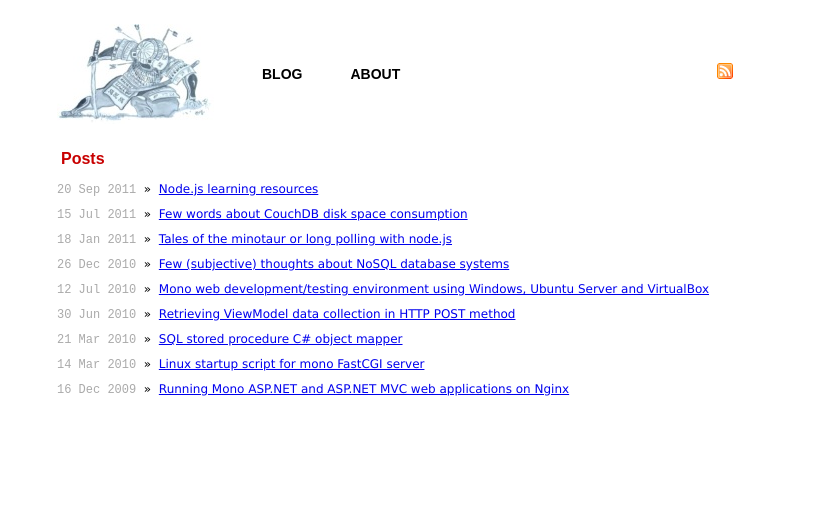
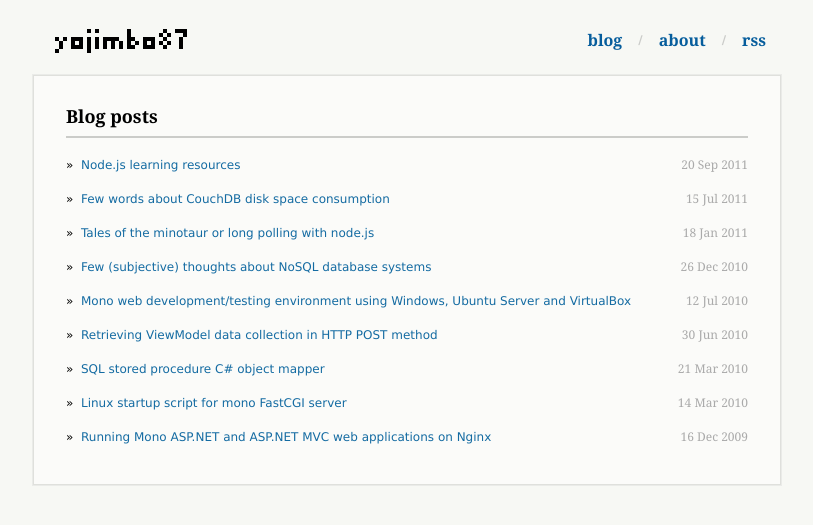
Before and after one commit to yojimbo87/yojimbo87.github.com, a Jekyll site: the page built from index.html, in a window 1280 px wide. Shown: the top 525 px of the page, without its empty margins (233-1046 px from the left). Built offline with Jekyll 4.4.1, drawn with Linux system fonts in a browser that asks for light colours; Markdown is read by kramdown in place of the engine named in the settings.

Commit message:
Redesign

```diff
--- a/_layouts/default.html
+++ b/_layouts/default.html
@@ -1,10 +1,12 @@
 <!DOCTYPE html>
 <html>
 <head>
-    <meta http-equiv="Content-type" content="text/html; charset=utf-8">
     <title>{{ page.title }}</title>
-    <meta name="author" content="Tomas Bosak">
-    <meta name="keywords" content="Tomas Bosak, blog, yojimbo87, {{ page.keywords }}">
+	<meta http-equiv="Content-type" content="text/html; charset=UTF-8" />
+    <meta name="author" content="Tomas Bosak" />
+	<meta name="description" content="Personal blog of Tomas Bosak" />
+    <meta name="keywords" content="Tomas Bosak, blog, yojimbo87, {{ page.keywords }}" />
+	<link rel="shortcut icon" href="/favicon.png" />
     <link rel="stylesheet" href="/css/screen.css" type="text/css" media="screen, projection" />
     <link rel="stylesheet" href="/css/syntax.css" type="text/css" />
     <script type="text/javascript">
@@ -22,17 +24,21 @@
 <body>
 	<div id="container">
 		<div id="header">
-			<a href="/" style="height: 100px; margin: 0 24px 0 0;">
-				<img src="/images/samurai.jpg" alt="" />
+			<a href="/">
+				<img src="/images/yojimbo87.png" alt="BLog logo" />
 			</a>
-			<a href="/">BLOG</a>
-			<a href="/about/about.html">ABOUT</a>
-			<a href="/feed/feed.xml" class="right">
-				<img src="/images/feed.png" alt="feed" />
-			</a>
+			<div class="menu">
+				<a href="/">blog</a>
+				<span>/</span>
+				<a href="/about/about.html">about</a>
+				<span>/</span>
+				<a href="/feed/feed.xml">rss</a>
+			</div>
 		</div>
-		<div id="content">
-			{{ content }}
+		<div id="content-wrapper">
+			<div id="content">
+				{{ content }}
+			</div>
 		</div>
 	</div>
 </body>
--- a/css/screen.css
+++ b/css/screen.css
@@ -43,32 +43,36 @@ table {
     border-spacing: 0;
 }
 /* Screen */
-body { background: #fff; font-family: Verdana, Arial; font-size: 12px; line-height: 22px; }
+body { background: #f7f8f4; font-family: Verdana, Arial; font-size: 12px; line-height: 22px; overflow-y: scroll; }
 
-h1 { color: #c80000; font-family: Arial; font-size: 16px; font-weight: bold; margin: 8px 4px; }
-h2 { color: #c80000; font-family: Arial; font-size: 16px; font-weight: bold; margin: 12px 4px 8px 4px; }
-h3 { font-family: Arial; font-size: 14px; font-weight: bold; margin: 24px 4px 12px 4px; }
+a { color: #146ba2; text-decoration: none; }
+a:hover { text-decoration: underline; }
 
-#container { margin: 0px auto; overflow: hidden; position: relative; width: 700px; }
-	#header { margin: 24px 0; overflow: hidden; }
-	#header a { color: #000; display: block; float: left; font-family: Arial; font-size: 14px; font-weight: bold; line-height: 100px; margin: 0 24px; text-decoration: none; }
-	#header a:hover { text-decoration: underline; }
-	#header a.right { float: right; }
+h1 { color: #c80000; font-family: Georgia; font-size: 16px; font-weight: bold; margin: 8px 4px; }
+h2 { border-bottom: 2px solid #cbccc9; color: #000; font-family: Georgia; font-size: 18px; font-weight: bold; line-height: 32px; margin: 12px 0 8px 0; padding: 0 0 4px 0; }
+h3 { font-family: Georgia; font-size: 16px; font-weight: bold; margin: 32px 0 12px 0; }
 
-	#content { margin: 4px 0; }
-	#content ul.posts { margin: 8px 0; }
-	#content ul.posts li { background: transparent; margin: 2px 0; text-indent: 0px; }
-	#content ul.posts li span { color: #aaa; font-family: Courier New; }
-		#post { margin: 0 0 16px 0; }
-		p { margin: 8px 0; text-align: justify; }
-		p.meta { font-family: Courier New; margin: 0 0 6px 6px; }
+#container { margin: 0px auto; overflow: hidden; position: relative; width: 750px; }
+	#header { margin: 16px 0 8px 0; overflow: hidden; }
+	#header .menu { float: right; line-height: 48px; }
+	#header a { color: #065d9c; display: block; float: left; font-family: Georgia; font-size: 16px; font-weight: bold; padding: 0 16px; text-decoration: none; }
+	#header a:hover { color: #000; }
+	#header span { color: #cbccc9; float: left; font-weight: bold; }
+
+	#content-wrapper { border: 1px solid #eaebe8; margin: 0 0 24px 0; }
+	#content { background: #fbfbf9; border: 1px solid #dfe0dc; padding: 12px 32px 24px 32px; }
+	#content ul.posts { margin: 16px 0 0 0; }
+	#content ul.posts li { background: transparent; margin: 12px 0; text-indent: 0px; }
+	#content ul.posts li span { color: #aaa; float: right; font-family: Georgia; }
+		#post { margin: 0 0 32px 0; }
+		p { line-height: 26px; margin: 20px 0; text-align: left; }
+		p.meta { color: #969d97; font-family: Georgia; font-weight: bold; margin: 0 0 6px 6px; }
 		p.quote { font-style: italic; margin: 16px; }
 		p b { font-weight: bold; }
 		p code { background: #f8f8ff; border: 1px solid #ddd; padding: 1px 4px; }
 		ul { list-style-type: none; margin: 0 0 16px 8px; }
 		li { background: transparent url('/images/bullet.png') 0 50% no-repeat; display: list-item; text-indent: 20px; }
 		.highlight pre { background: #f8f8ff; border: 1px solid #ddd; font-family: Courier New; margin: 12px 0; overflow: auto; padding: 4px; }
-		.related { margin: 12px 0 24px 0; overflow: hidden; }
 
 		ul.profiles { margin: 0; padding: 0; }
 		ul.profiles li { background: transparent; margin: 8px 0 0 8px; overflow: hidden; padding: 0; text-indent: 12px; }
--- a/index.html
+++ b/index.html
@@ -4,9 +4,9 @@ title: yojimbo87's blog
 keywords: posts
 ---
 
-<h1>Posts</h1>
+<h2>Blog posts</h2>
 <ul class="posts">
 {% for post in site.posts %}
-  <li><span>{{ post.date | date_to_string }}</span>&nbsp; &raquo; &nbsp;<a href="{{ post.url }}">{{ post.title }}</a></li>
+  <li>&raquo; &nbsp;<a href="{{ post.url }}">{{ post.title }}</a><span>{{ post.date | date_to_string }}</span></li>
 {% endfor %}
 </ul>
```
Also changed, not shown: _layouts/post.html (+0 -9 lines), about/about.textile (+7 -23 lines), favicon.png (added), images/yojimbo87.png (added).
